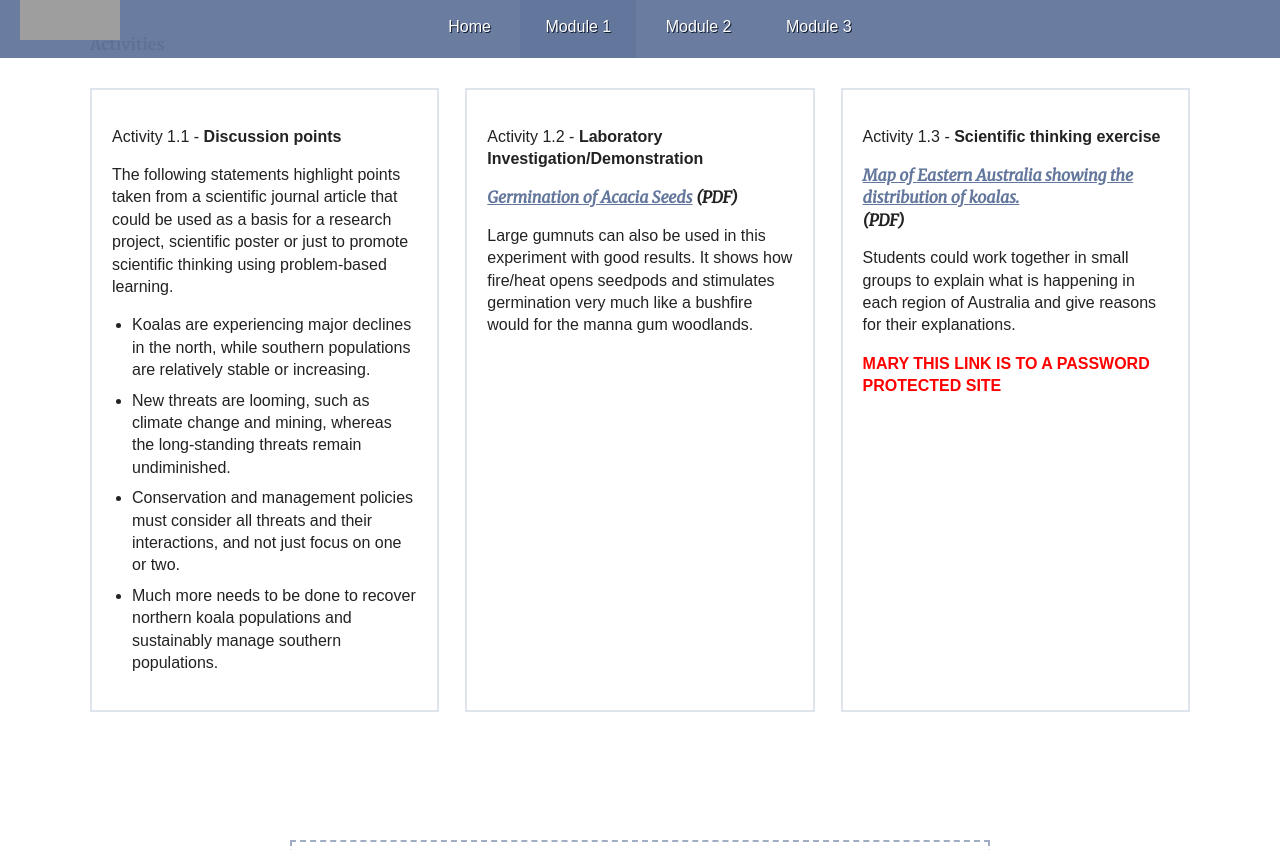
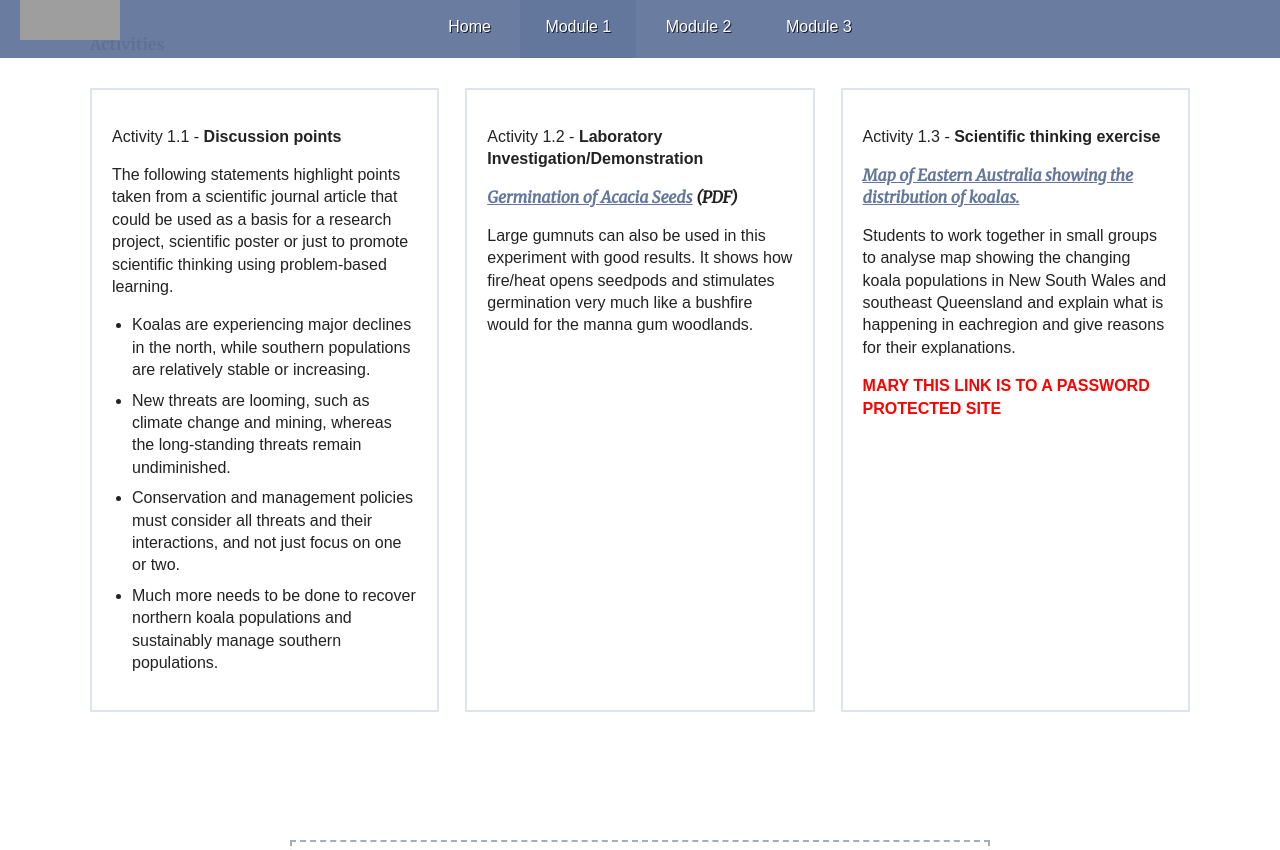
Before and after one commit to contemporaryVCEbiology/biodiversity, a Jekyll site: the page built from modules/index.html, in a window 1280 px wide and 900 px high, scrolled down 2815 px, cut to the strip 50-900 px from the top of the window. Built offline with Jekyll 4.4.1, drawn with Linux system fonts in a browser that asks for light colours.

Commit message:
link fix

```diff
--- a/modules/index.html
+++ b/modules/index.html
@@ -165,8 +165,8 @@
         </div>
         <div class="activity">
             <p>Activity 1.3 - <strong>Scientific thinking exercise</strong></p>
-            <h5><a class="new-tab-warning" href="https://ars-els-cdn-com.ezproxy-b.deakin.edu.au/content/image/1-s2.0-S0006320715301130-gr1.jpg" target="_blank">Map of Eastern Australia showing the distribution of koalas.</a> (PDF)</h5>
-            <p>Students could work together in small groups to explain what is happening in each region of Australia and give reasons for their explanations.</p>
+            <h5><a class="new-tab-warning" href="http://www.wwf.org.au/news/news/2017/fears-179-koalas-lost-to-bulldozers#gs.FCu_Ppc" target="_blank">Map of Eastern Australia showing the distribution of koalas.</a></h5>
+            <p>Students to work together in small groups to analyse map showing the changing koala populations in New South Wales and southeast Queensland and explain what is happening in eachregion and give reasons for their explanations.</p>
             <p style="color: red; font-weight: bold">MARY THIS LINK IS TO A PASSWORD PROTECTED SITE</p>
 
         </div>
```
